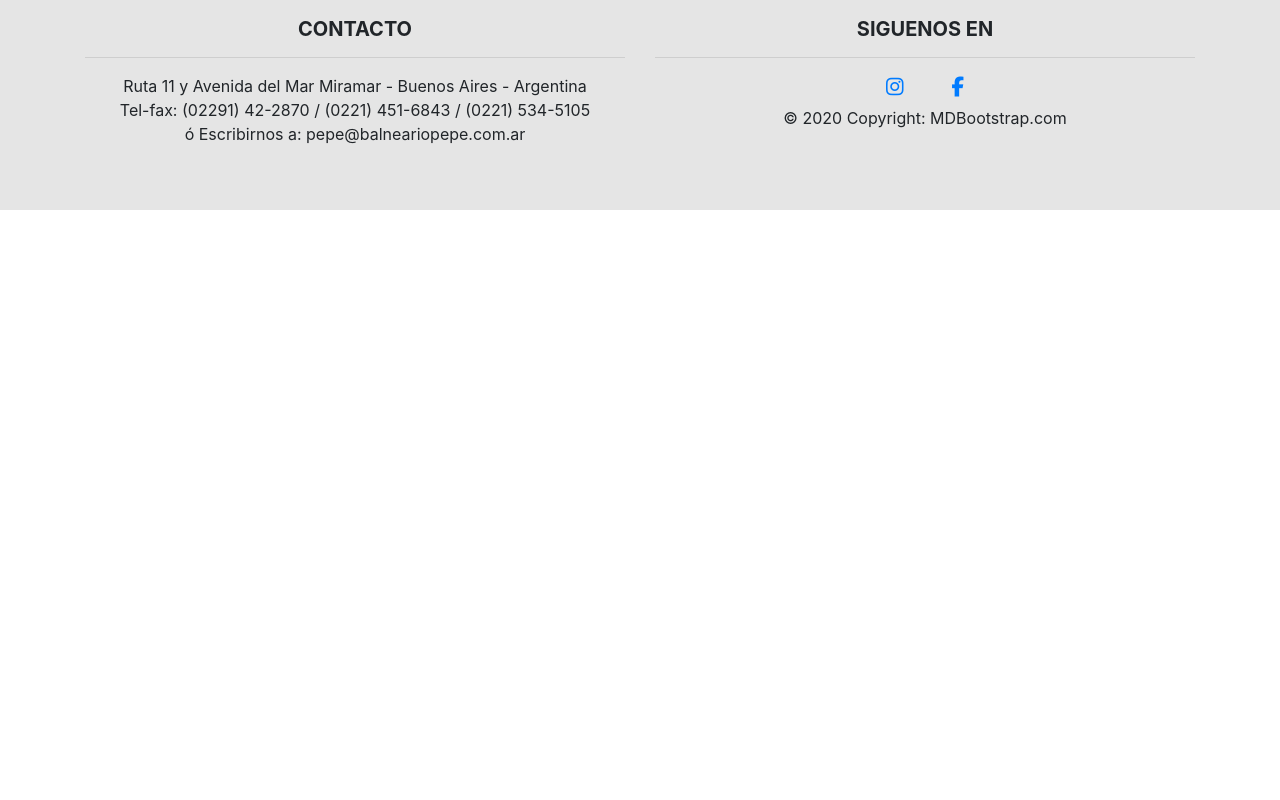
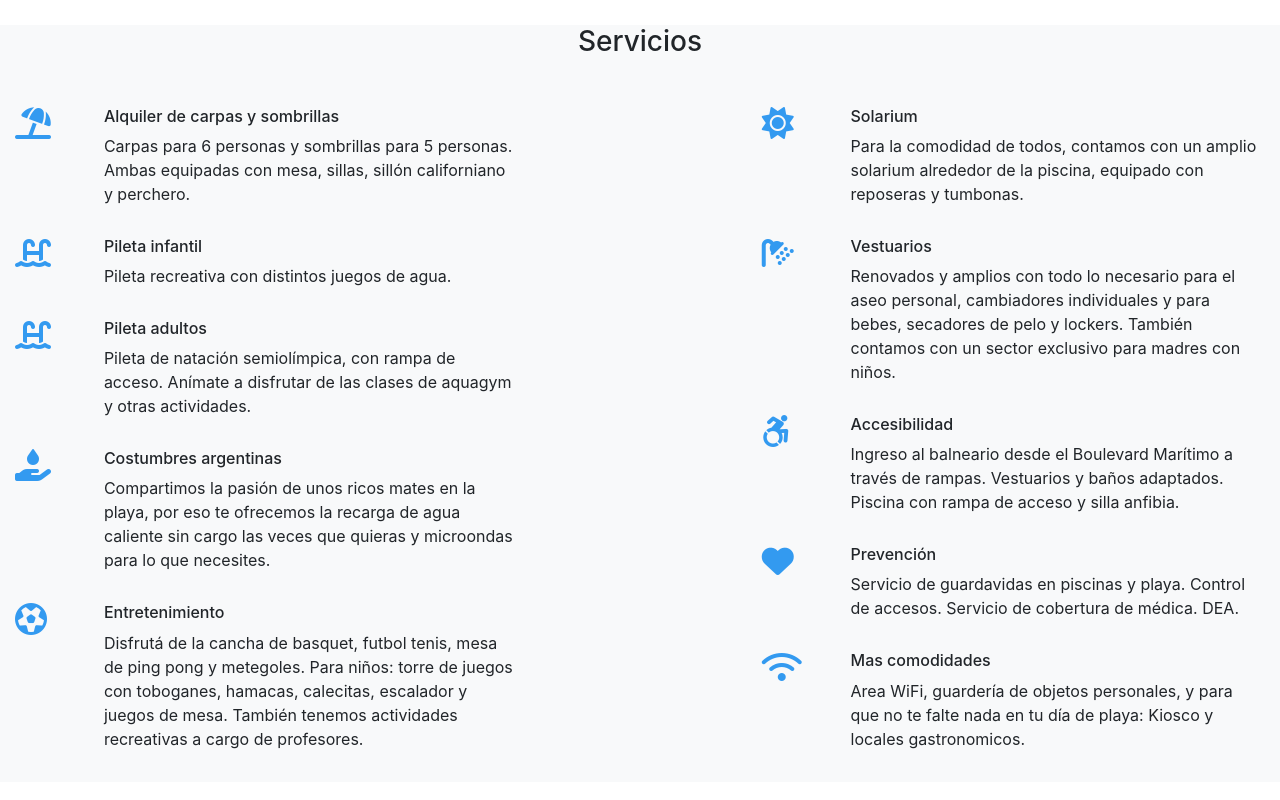
Before and after one commit to BealeStBluesBoy/balneario-frontend, an Angular app: page /home in a window 1280 px wide. Shown: the part 500-1300 px from the top of the page. Before the commit the page ends 800 px from the top, so only its background shows below. Built offline with nearby package versions, Linux system fonts and the light colour scheme.

Commit message:
agrego seccion de servicios en home

```diff
--- a/src/app/componenet/reserva/reserva.component.html
+++ b/src/app/componenet/reserva/reserva.component.html
@@ -38,3 +38,177 @@
     </form>
   </div>
 </div>
+
+<div class="container-fluid bg-light">
+
+  <h2 class="my-5 h3 text-center">Servicios</h2>
+
+  <!--First row-->
+  <div class="row features-small mb-5 mt-3 wow fadeIn">
+
+    <!--First column-->
+    <div class="col-md-5">
+      <!--First row-->
+      <div class="row">
+        <div class="col-2">
+          <i class="fas fa-umbrella-beach fa-2x" style="color: #339af0;"></i>
+        </div>
+        <div class="col-10">
+          <h6 class="feature-title">Alquiler de carpas y sombrillas</h6>
+          <p class="grey-text">
+              Carpas para 6 personas y sombrillas para 5 personas. Ambas equipadas con mesa, sillas, sillón californiano y perchero.
+          </p>
+          <div style="height:15px"></div>
+        </div>
+      </div>
+      <!--/First row-->
+
+       <!--Second row-->
+       <div class="row">
+        <div class="col-2">
+          <i class="fas fa-swimming-pool fa-2x" style="color: #339af0;" ></i>
+        </div>
+        <div class="col-10">
+          <h6 class="feature-title">Pileta infantil</h6>
+          <p class="grey-text">
+            Pileta recreativa con distintos juegos de agua.
+          </p>
+          <div style="height:15px"></div>
+        </div>
+      </div>
+      <!--/Second row-->
+
+       <!--Third row-->
+       <div class="row">
+        <div class="col-2">
+          <i class="fas fa-swimming-pool fa-2x" style="color: #339af0;" ></i>
+        </div>
+        <div class="col-10">
+          <h6 class="feature-title">Pileta adultos</h6>
+          <p class="grey-text">
+              Pileta de natación semiolímpica, con rampa de acceso. Anímate a disfrutar de las clases de aquagym y otras actividades.
+          </p>
+          <div style="height:15px"></div>
+        </div>
+      </div>
+      <!--/Third row-->
+
+      <!--Fourth row-->
+      <div class="row">
+        <div class="col-2">
+          <i class="fas fa-hand-holding-water fa-2x" style="color: #339af0;"></i>
+        </div>
+        <div class="col-10">
+          <h6 class="feature-title">Costumbres argentinas</h6>
+          <p class="grey-text">
+              Compartimos la pasión de unos ricos mates en la playa, por eso te ofrecemos la recarga de agua
+              caliente sin cargo las veces que quieras y microondas para lo que necesites.
+          </p>
+          <div style="height:15px"></div>
+        </div>
+      </div>
+      <!--/Fourth row-->
+
+       <!--Fifth row-->
+       <div class="row">
+        <div class="col-2">
+          <i class="far fa-futbol fa-2x" style="color: #339af0;"></i>
+        </div>
+        <div class="col-10">
+          <h6 class="feature-title">Entretenimiento</h6>
+          <p class="grey-text">
+              Disfrutá de la cancha de basquet, futbol tenis, mesa de ping pong y metegoles.
+              Para niños: torre de juegos con toboganes, hamacas, calecitas,  escalador y juegos de mesa.
+              También tenemos actividades recreativas a cargo de profesores.
+          </p>
+          <div style="height:15px"></div>
+        </div>
+      </div>
+      <!--/Fifth row-->
+    </div>
+    <!--/First column-->
+
+    <!--/Second column-->
+    <div class="col-md-2">
+    </div>
+    <!--/Second column-->
+
+    <!--Third column-->
+    <div class="col-md-5">
+      <!--First row-->
+      <div class="row">
+        <div class="col-2">
+          <i class="fas fa-sun fa-2x" style="color: #339af0;" ></i>
+        </div>
+        <div class="col-10">
+          <h6 class="feature-title">Solarium</h6>
+          <p class="grey-text">
+              Para la comodidad de todos, contamos con un amplio solarium alrededor de la piscina, equipado con reposeras y tumbonas.
+          </p>
+          <div style="height:15px"></div>
+        </div>
+      </div>
+      <!--/First row-->
+
+        <!--Second row-->
+        <div class="row">
+          <div class="col-2">
+            <i class="fas fa-shower fa-2x" style="color: #339af0;" ></i>
+          </div>
+          <div class="col-10">
+            <h6 class="feature-title">Vestuarios</h6>
+            <p class="grey-text">
+                Renovados y amplios con todo lo necesario para el aseo personal, cambiadores individuales y para bebes,
+                secadores de pelo y lockers. También contamos con un sector exclusivo para madres con niños.
+            </p>
+            <div style="height:15px"></div>
+          </div>
+        </div>
+        <!--/Second row-->
+
+         <!--Fourth row-->
+         <div class="row">
+          <div class="col-2">
+            <i class="fab fa-accessible-icon fa-2x" style="color: #339af0;"></i>
+          </div>
+          <div class="col-10">
+            <h6 class="feature-title">Accesibilidad</h6>
+            <p class="grey-text">
+                Ingreso al balneario desde el Boulevard Marítimo a través de rampas.
+                Vestuarios y baños adaptados. Piscina con rampa de acceso y silla anfibia.
+            </p>
+            <div style="height:15px"></div>
+          </div>
+        </div>
+        <!--/Fourth row-->
+
+         <!--Fifth row-->
+         <div class="row">
+          <div class="col-2">
+            <i class="fas fa-heart fa-2x" style="color: #339af0;"></i>
+          </div>
+          <div class="col-10">
+            <h6 class="feature-title">Prevención</h6>
+            <p class="grey-text">
+                Servicio de guardavidas en piscinas y playa. Control de accesos. Servicio de cobertura de médica. DEA.
+            </p>
+            <div style="height:15px"></div>
+          </div>
+        </div>
+        <!--/Fifth row-->
+
+         <!--Sixth row-->
+         <div class="row">
+          <div class="col-2">
+            <i class="fas fa-wifi fa-2x" style="color: #339af0;"></i>
+          </div>
+          <div class="col-10">
+            <h6 class="feature-title">Mas comodidades</h6>
+            <p class="grey-text">
+                Area WiFi, guardería de objetos personales, y para que
+                no te falte nada en tu día de playa: Kiosco y locales gastronomicos.
+            </p>
+            <div style="height:15px"></div>
+          </div>
+        </div>
+        <!--/Sixth row-->
```
